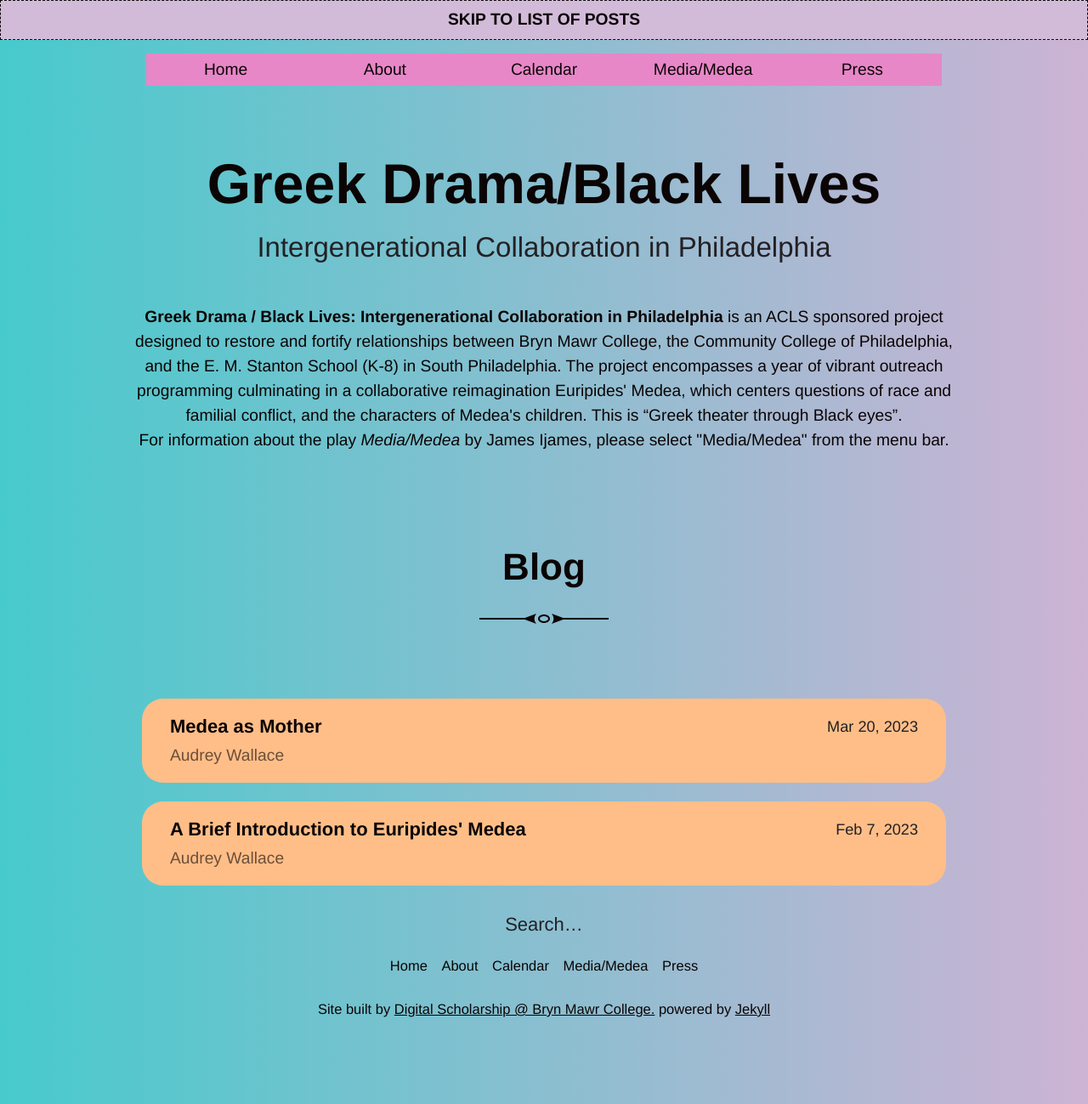
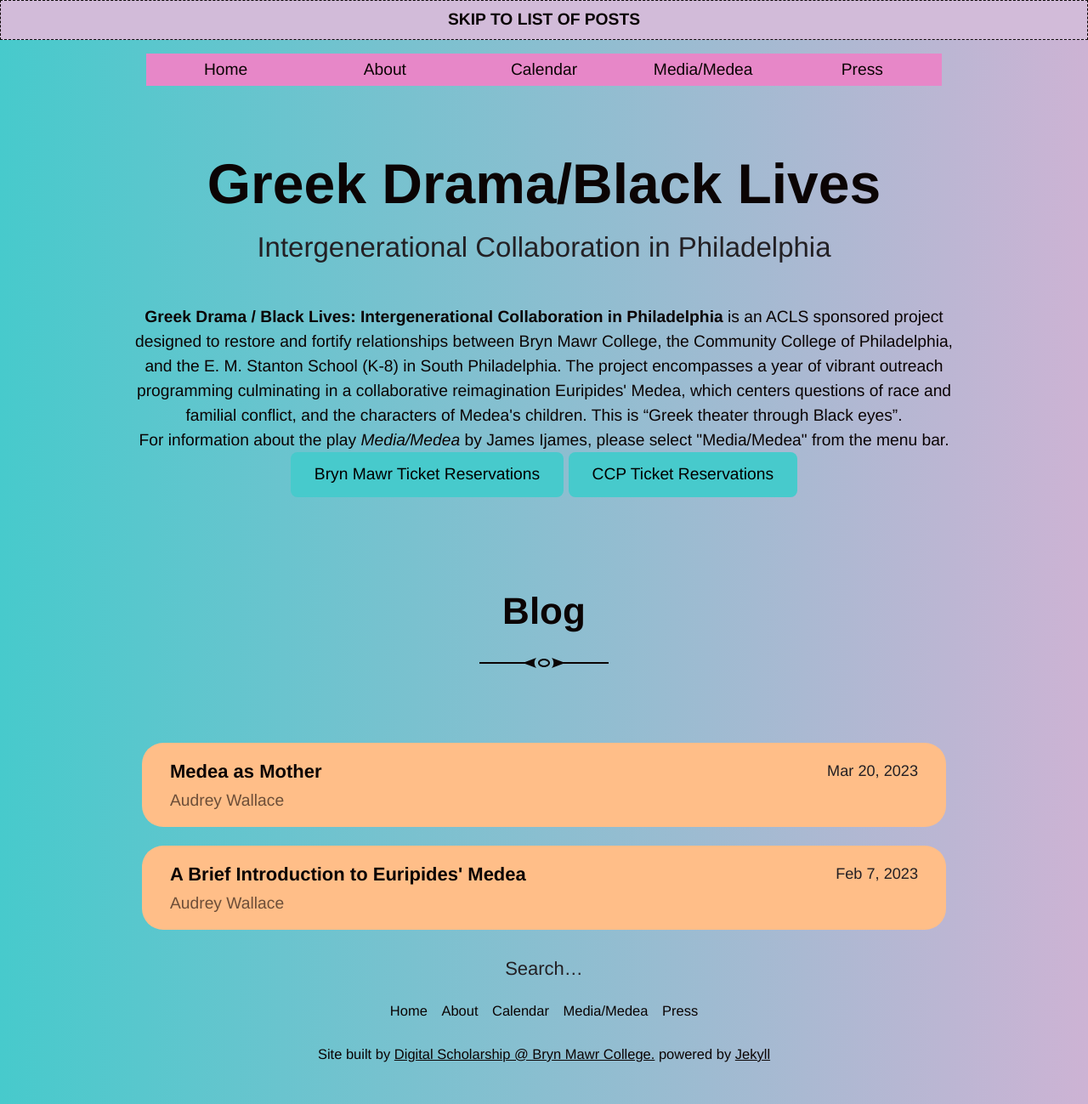
Before and after one commit to digbmc/media-medea, a Jekyll site: the page built from index.html, in a window 1280 px wide. Shown: the whole page at 85% size. Built offline with Jekyll 4.4.1, drawn with Linux system fonts in a browser that asks for light colours; the list of posts is cut into pages by our own code.

Commit message:
Add ticketing links

```diff
--- a/_layouts/home.html
+++ b/_layouts/home.html
@@ -26,8 +26,11 @@
 <h6>
   <strong>Greek Drama / Black Lives: Intergenerational Collaboration in Philadelphia</strong> is an ACLS sponsored project designed to restore and fortify
 relationships between Bryn Mawr College, the Community College of Philadelphia, and the E. M. Stanton School (K-8) in South Philadelphia.  The project encompasses a year of vibrant outreach programming culminating in a collaborative reimagination Euripides' Medea, which centers questions of race and familial conflict, and the characters of Medea's children.  This is “Greek theater through Black eyes”.
-<br>
+  <br>
   For information about the play <em>Media/Medea</em> by James Ijames, please select "Media/Medea" from the menu bar.
+  <br>
+  <a href='https://brynmawrarts.ticketleap.com/medea/' target="_blank"><button>Bryn Mawr Ticket Reservations</button></a>
+  <a href='https://community-college-of-philadelphia.ticketleap.com/media-medea/' target="_blank"><button>CCP Ticket Reservations</button></a>
 </h6>
 
   <h1 class="content-title divided">
```
